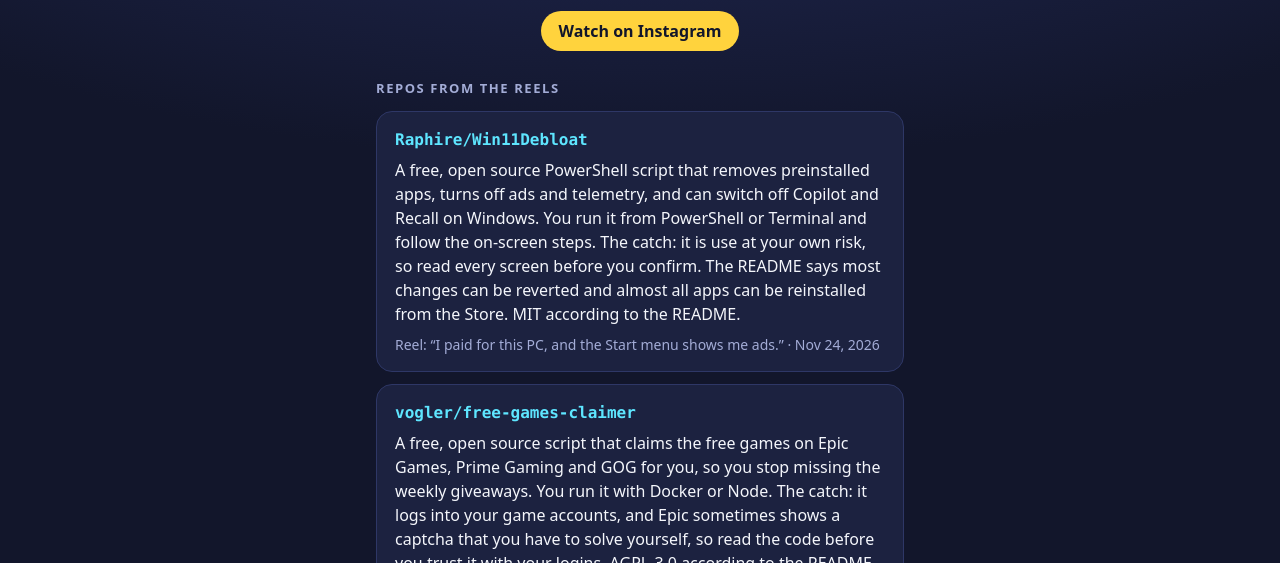
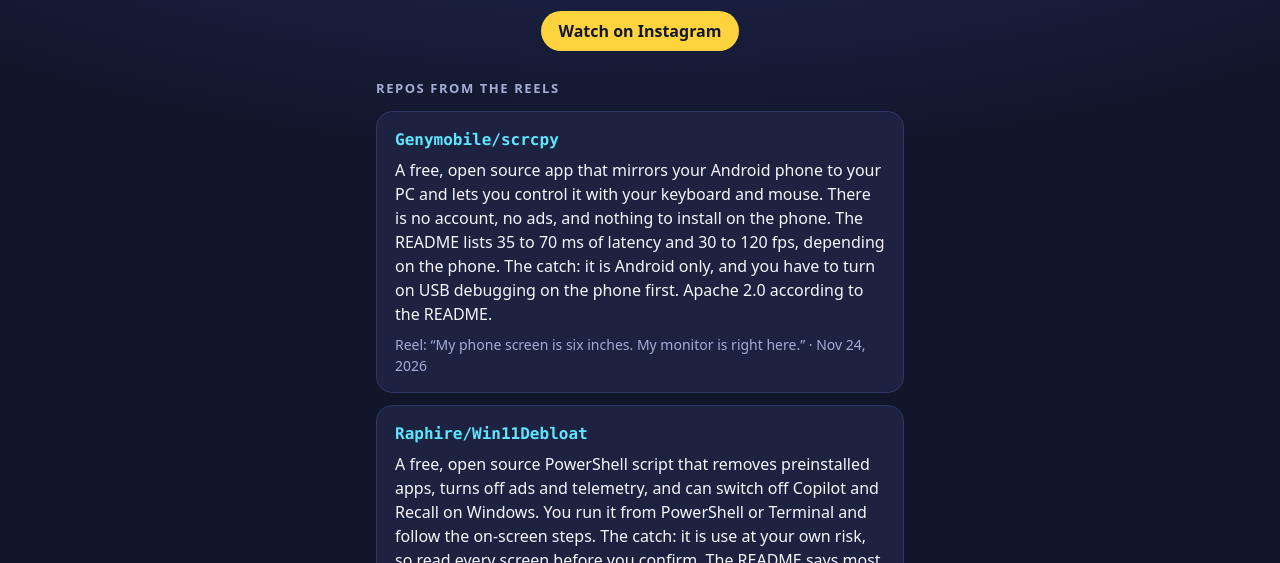
Before and after one commit to RizgarOzan/commitcinema, a plain HTML site: page index.html in a window 1280 px wide. Shown: the part 237-800 px from the top of the page. Drawn offline with Linux system fonts and the light colour scheme.

Commit message:
Add scrcpy card for reel 29
Added the repo from today's reel to the page and the README table, with the Android-only and USB debugging note.

```diff
--- a/index.html
+++ b/index.html
@@ -40,6 +40,12 @@
   </header>
 
   <h2>Repos from the reels</h2>
+
+  <a class="repo" href="https://github.com/Genymobile/scrcpy">
+    <div class="name">Genymobile/scrcpy</div>
+    <div class="what">A free, open source app that mirrors your Android phone to your PC and lets you control it with your keyboard and mouse. There is no account, no ads, and nothing to install on the phone. The README lists 35 to 70 ms of latency and 30 to 120 fps, depending on the phone. The catch: it is Android only, and you have to turn on USB debugging on the phone first. Apache 2.0 according to the README.</div>
+    <div class="meta">Reel: “My phone screen is six inches. My monitor is right here.” · Nov 24, 2026</div>
+  </a>
 
   <a class="repo" href="https://github.com/Raphire/Win11Debloat">
     <div class="name">Raphire/Win11Debloat</div>
```
Also changed, not shown: 1 other file.
